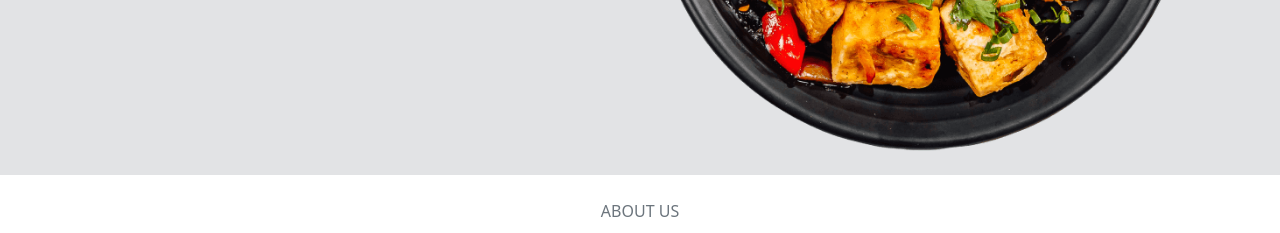
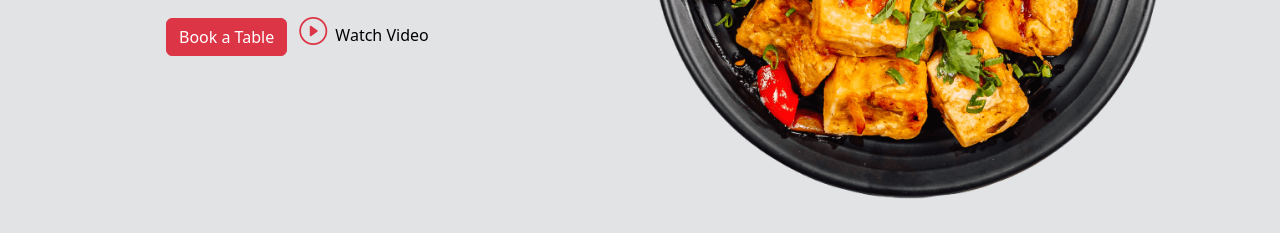
Before and after one commit to nandinireddy14/BootstrapFoodWebsite, a website: page index.html in a window 1280 px wide. Shown: the part 407-640 px from the top of the page. Drawn offline with nearby package versions, Linux system fonts and the light colour scheme.

Commit message:
commit2 "15-07-2023"

```diff
--- a/index.html
+++ b/index.html
@@ -68,7 +68,7 @@
   </nav>
 
   <section id="HomeSection" class="bg-secondary-subtle">
-    <div class="container p-4">
+    <div class="container p-5 mt-5">
       <div class="row">
         <div class="d-md-none">
           <img src="img\hero-img.png" alt="" class="w-100">
```
